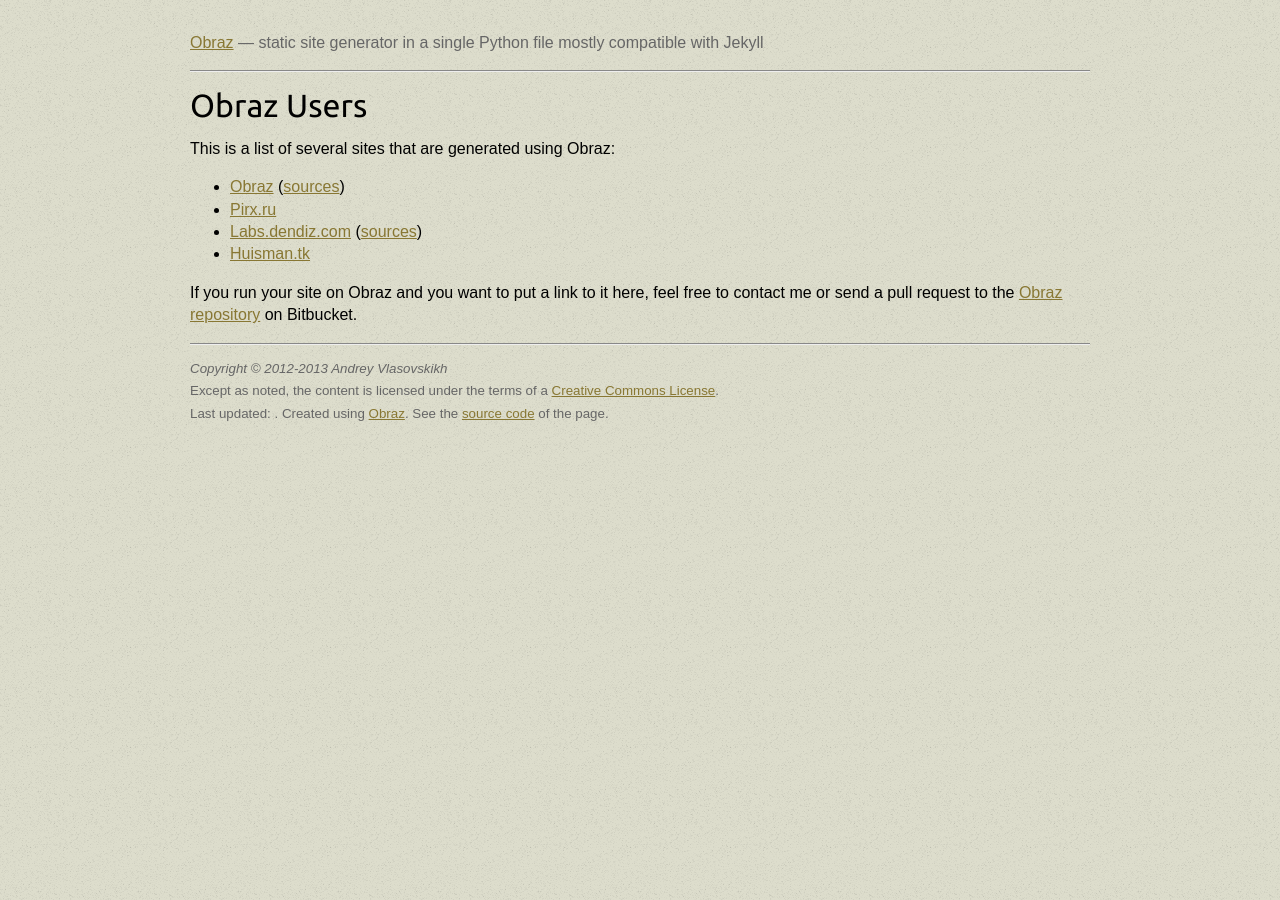
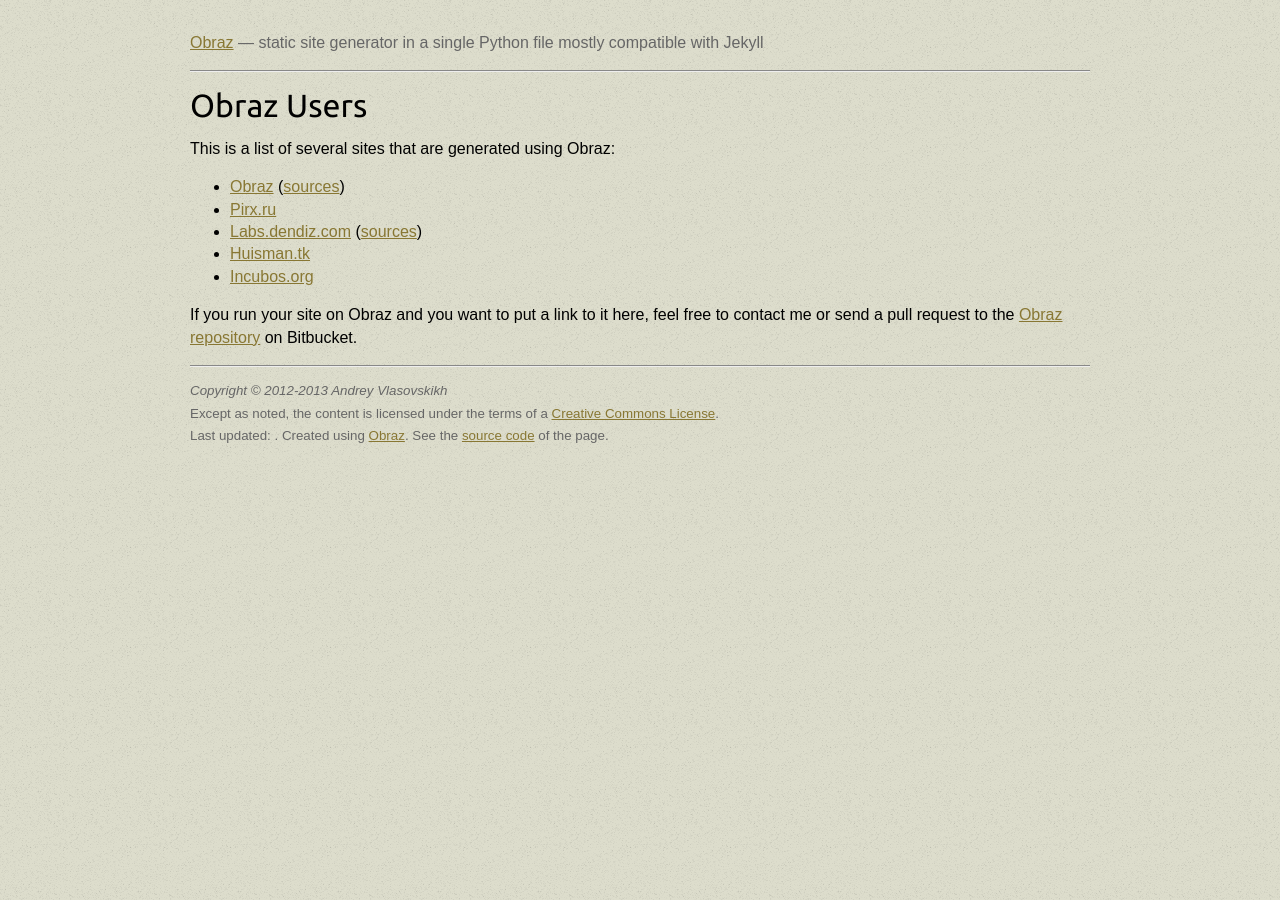
Before and after one commit to vlasovskikh/obraz, a Jekyll site: the page built from doc/users.md, in a window 1280 px wide. Built offline with Jekyll 4.4.1, drawn with Linux system fonts in a browser that asks for light colours.

Commit message:
Added Incubos.org to the list of Obraz users

```diff
--- a/doc/users.md
+++ b/doc/users.md
@@ -14,6 +14,7 @@
 * [Labs.dendiz.com](http://labs.dendiz.com/)
   ([sources](https://github.com/dendiz/labs.dendiz.com))
 * [Huisman.tk](http://huisman.tk/)
+* [Incubos.org](http://incubos.org/)
 
 If you run your site on Obraz and you want to put a link to it here, feel free
 to contact me or send a pull request to the [Obraz repository][1] on Bitbucket.
```
